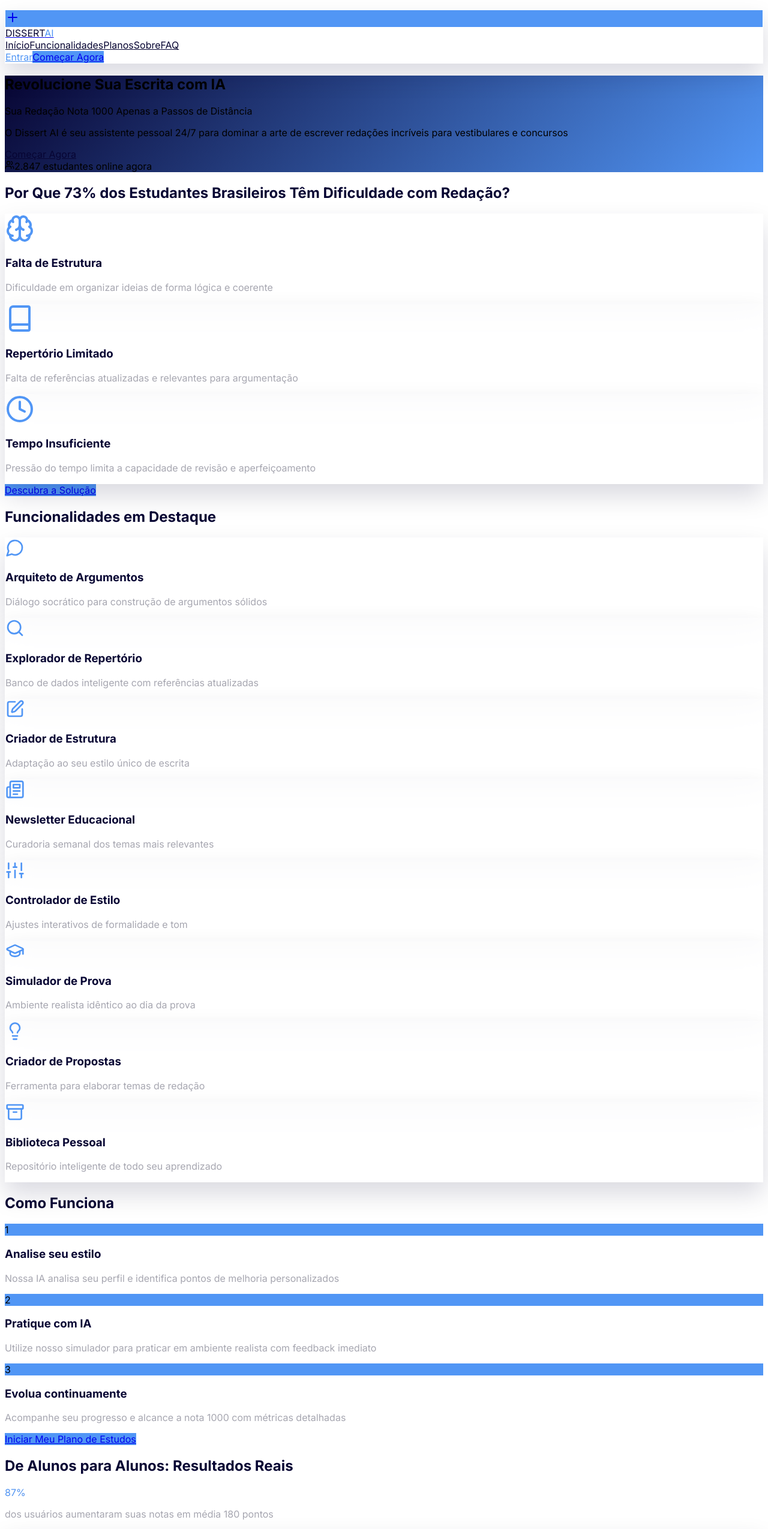
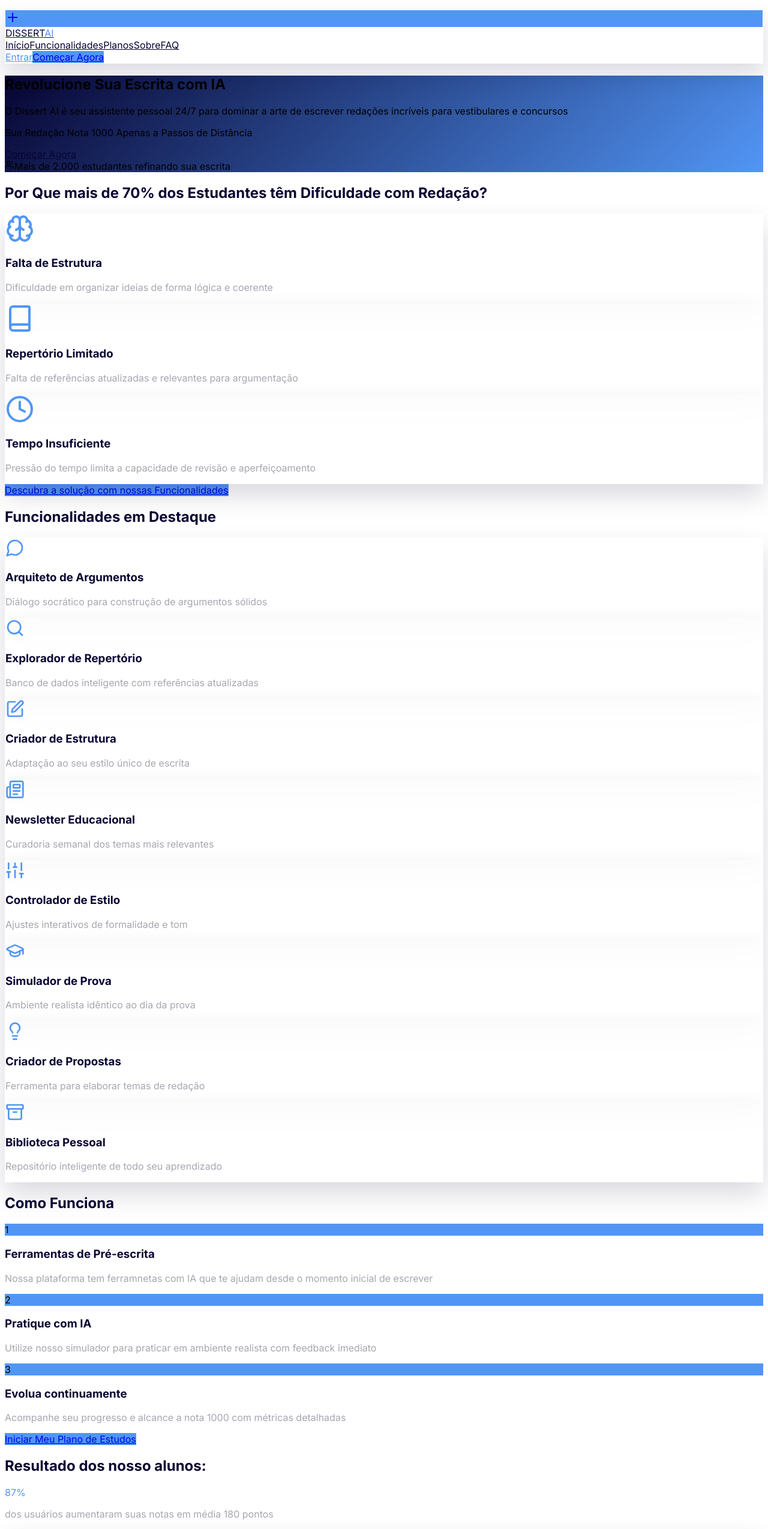
Before and after one commit to LucasBrigidoc/Dissert_IA, a React (Vite) app in the folder client/: page / in a window 1280 px wide. Shown: the top 2549 px of the page at 60% size. Built offline with nearby package versions, Linux system fonts and the light colour scheme; a web font is replaced by a local one.

Commit message:
pagina de vendas alterações

```diff
--- a/client/src/components/footer.tsx
+++ b/client/src/components/footer.tsx
@@ -105,7 +105,7 @@ export function Footer() {
         </div>
 
         <div className="border-t border-white/20 mt-8 pt-8 text-center text-white/70">
-          <p>&copy; 2024 DissertAI. Todos os direitos reservados.</p>
+          <p>&copy; 2025 DissertAI. Todos os direitos reservados.</p>
         </div>
       </div>
     </footer>
--- a/client/src/pages/features.tsx
+++ b/client/src/pages/features.tsx
@@ -38,7 +38,7 @@ export default function Features() {
       <div className="container mx-auto px-6 pt-24 pb-12">
         <div className="text-center mb-16">
           <h1 className="text-4xl font-bold text-dark-blue mb-4" data-testid="text-features-title">
-            Soluções e Funcionalidades
+            Conheça as Principais Funcionalidades
           </h1>
           <p className="text-xl text-soft-gray">Ferramentas inteligentes para revolucionar sua escrita</p>
         </div>
@@ -48,10 +48,10 @@ export default function Features() {
           <div className="flex items-center justify-between">
             <div className="w-1/2">
               <h2 className="text-3xl font-bold text-dark-blue mb-4">
-                Desperte Seu Juízo Pessoal de Escrita, Esqueça as Regras!
+                Refine seu processo de escrita com IA
               </h2>
               <p className="text-soft-gray mb-6">
-                Nosso Módulo de IA te entende através de respostas específicas. O que escrever em cada questão nunca mais será um mistério para você! Nosso IA tem dados de mais de 100 mil redações nota 1000.
+                Nosso sistema é projetado para te ajudar em cada etapa do processo de escrita com funcionalidades que utilizam IA para maximizar seus resultados. Então desde a geração de ideias até a revisão final tenha um professor que vai lhe ajudar a melhorar sua escrita.
               </p>
               <Button asChild className="bg-bright-blue text-white px-6 py-3 rounded-lg hover:bg-blue-600 smooth-transition hover-scale" data-testid="button-try-now">
                 <Link href="/signup">Experimente Agora</Link>
@@ -68,7 +68,7 @@ export default function Features() {
         {/* Challenge Section */}
         <div className="text-center mb-16">
           <h2 className="text-3xl font-bold text-dark-blue mb-8" data-testid="text-challenge-title">
-            O Desafio da Escrita no Brasil
+            Funcionalidades para os principais Desafio da Escrita
           </h2>
           <div className="grid md:grid-cols-3 gap-8">
             <LiquidGlassCard className="p-8" data-testid="card-statistics">
--- a/client/src/pages/landing.tsx
+++ b/client/src/pages/landing.tsx
@@ -34,17 +34,17 @@ export default function Landing() {
                 Revolucione Sua Escrita com IA
               </h1>
               <p className="text-xl lg:text-2xl mb-4 text-white/90" data-testid="text-hero-subtitle">
-                Sua Redação Nota 1000 Apenas a Passos de Distância
+                O Dissert AI é seu assistente pessoal 24/7 para dominar a arte de escrever redações incríveis para vestibulares e concursos
               </p>
               <p className="text-lg mb-8 text-white/80" data-testid="text-hero-description">
-                O Dissert AI é seu assistente pessoal 24/7 para dominar a arte de escrever redações incríveis para vestibulares e concursos
+                Sua Redação Nota 1000 Apenas a Passos de Distância
               </p>
               <Link href="/signup" className="bg-white text-dark-blue px-8 py-4 rounded-lg text-lg font-semibold hover:bg-gray-100 smooth-transition hover-scale inline-block" data-testid="button-hero-signup">
                 Começar Agora
               </Link>
               <div className="mt-8 text-white/70" data-testid="text-online-students">
                 <Users className="inline mr-2" size={16} />
-                <span>2.847 estudantes online agora</span>
+                <span>Mais de 2.000 estudantes refinando sua escrita</span>
               </div>
             </div>
 
@@ -59,7 +59,7 @@ export default function Landing() {
       <section className="py-16 bg-white">
         <div className="container mx-auto px-6 text-center">
           <h2 className="text-4xl font-bold text-dark-blue mb-8" data-testid="text-challenge-title">
-            Por Que 73% dos Estudantes Brasileiros Têm Dificuldade com Redação?
+            Por Que mais de 70% dos Estudantes têm Dificuldade com Redação?
           </h2>
           <div className="grid md:grid-cols-3 gap-8 mb-12">
             <LiquidGlassCard className="smooth-transition hover-scale">
@@ -85,7 +85,7 @@ export default function Landing() {
             </LiquidGlassCard>
           </div>
           <Link href="/features" className="bg-bright-blue text-white px-8 py-4 rounded-lg text-lg font-semibold hover:bg-blue-600 smooth-transition hover-scale" data-testid="button-discover-solution">
-            Descubra a Solução
+            Descubra a solução com nossas Funcionalidades
           </Link>
         </div>
       </section>
@@ -120,8 +120,8 @@ export default function Landing() {
           <div className="grid md:grid-cols-3 gap-12">
             <div className="text-center" data-testid="step-1">
               <div className="w-24 h-24 bg-bright-blue rounded-full flex items-center justify-center text-white text-2xl font-bold mx-auto mb-6">1</div>
-              <h3 className="text-xl font-semibold text-dark-blue mb-4">Analise seu estilo</h3>
-              <p className="text-soft-gray">Nossa IA analisa seu perfil e identifica pontos de melhoria personalizados</p>
+              <h3 className="text-xl font-semibold text-dark-blue mb-4">Ferramentas de Pré-escrita</h3>
+              <p className="text-soft-gray">Nossa plataforma tem ferramnetas com IA que te ajudam desde o momento inicial de escrever</p>
             </div>
             <div className="text-center" data-testid="step-2">
               <div className="w-24 h-24 bg-bright-blue rounded-full flex items-center justify-center text-white text-2xl font-bold mx-auto mb-6">2</div>
@@ -145,7 +145,7 @@ export default function Landing() {
       {/* Testimonials */}
       <section className="py-16 bg-gray-50">
         <div className="container mx-auto px-6">
-          <h2 className="text-4xl font-bold text-center text-dark-blue mb-8" data-testid="text-testimonials-title">De Alunos para Alunos: Resultados Reais</h2>
+          <h2 className="text-4xl font-bold text-center text-dark-blue mb-8" data-testid="text-testimonials-title">Resultado dos nosso alunos:</h2>
           <div className="text-center mb-12">
             <div className="text-5xl font-bold gradient-text mb-2" data-testid="text-success-rate">87%</div>
             <p className="text-soft-gray">dos usuários aumentaram suas notas em média 180 pontos</p>
```
